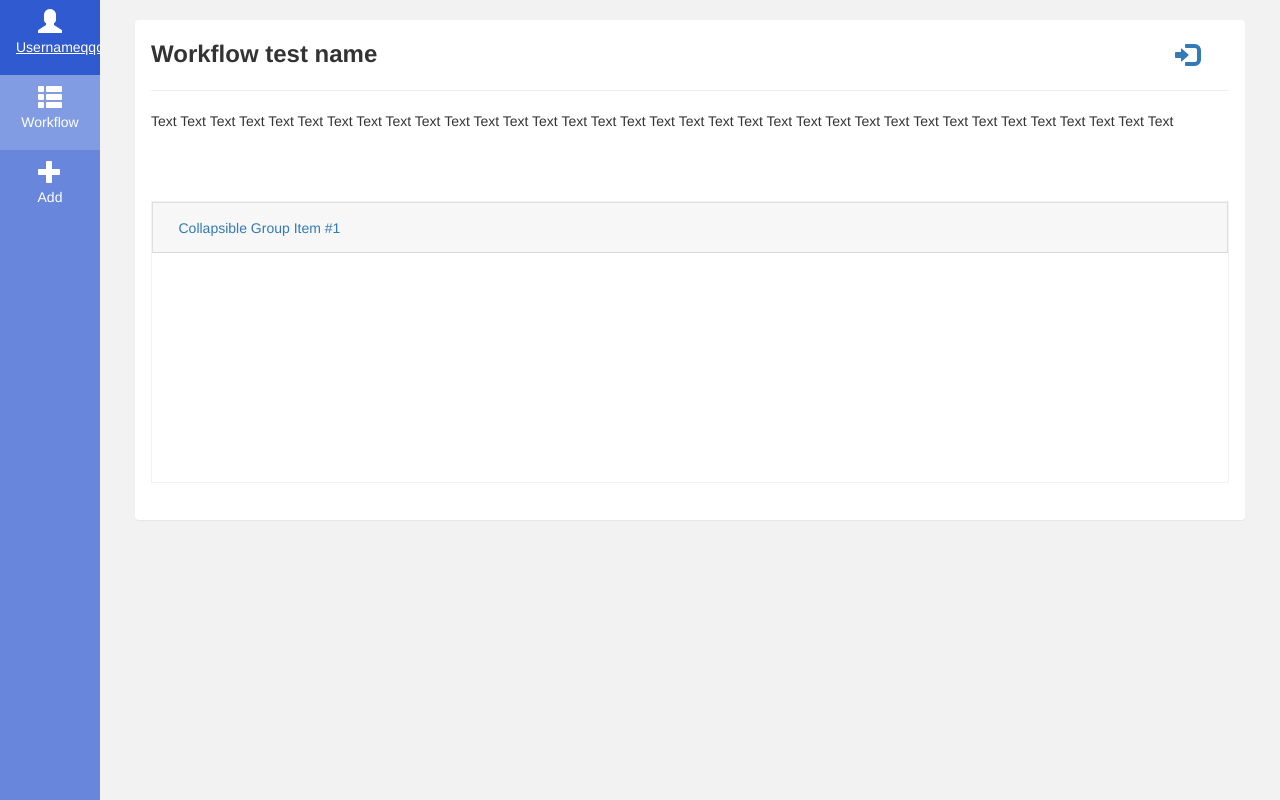
After one commit to mazsak/projectZIO, a Django app: page /workflows in a window 1280 px wide. The commit adds this page. Run offline with Django 3.2, Linux system fonts and the light colour scheme; some libraries are stand-ins or nearby versions.

Commit message:
create view workflows

```diff
--- a/app/app/urls.py
+++ b/app/app/urls.py
@@ -22,5 +22,6 @@ urlpatterns = [
     path('', views.index_view, name='index'),
     path('login', views.login_view, name='login'),
     path('register', views.register_view, name='register'),
+    path('workflows', views.workflows_view, name='workflows'),
     path('admin/', admin.site.urls),
 ]
--- a/app/workflows/static/css/style_component.css
+++ b/app/workflows/static/css/style_component.css
@@ -1,12 +1,12 @@
 /* body */
-body{
+body {
     background-color: #F2F2F2;
     margin: 0;
     display: flex;
 }
 
 /* button */
-button{
+button {
     margin: 10px;
     padding: 8px 60px;
     background-color: #6786DC;
@@ -18,21 +18,21 @@ button{
     cursor: pointer;
 }
 
-button:hover{
+button:hover {
     background-color: #2f5ad0;
 }
 
-button:active{
+button:active {
     background-color: #829ce3;
 }
 
-button:focus{
+button:focus {
     border: none;
     outline: none;
 }
 
 /* input */
-input{
+input {
     border-left: none;
     border-right: none;
     border-top: none;
@@ -41,7 +41,73 @@ input{
     width: 100%;
 }
 
-input:focus{
+input:focus {
     border-color: #000000;
     outline: none;
 }
+
+/* nav */
+nav {
+    position: fixed;
+    height: 100%;
+    width: 100px;
+    overflow: auto;
+    background-color: #6786DC;
+}
+
+nav ul {
+    margin: 0;
+    padding: 0;
+    list-style-type: none;
+}
+
+nav ul li a {
+    align-items: center;
+    display: block;
+    color: white;
+    padding: 8px 16px;
+    text-decoration: none;
+    cursor: pointer;
+}
+
+nav ul li a i {
+    display: block;
+    text-align: center;
+    height: 100%;
+    width: 100%;
+    font-size: 24px;
+    margin: auto;
+}
+
+nav ul li a p {
+    text-align: center;
+}
+
+nav ul li a.active {
+    background-color: #829ce3;
+    color: white;
+}
+
+nav ul li a:hover {
+    background-color: #2f5ad0;
+    color: white;
+}
+
+/* scrollbar */
+::-webkit-scrollbar {
+  width: 8px;
+}
+
+::-webkit-scrollbar-track {
+  box-shadow: inset 0 0 5px grey;
+  border-radius: 20px;
+}
+
+::-webkit-scrollbar-thumb {
+  background: #6786DC;
+  border-radius: 10px;
+}
+
+::-webkit-scrollbar-thumb:hover {
+  background: #2f5ad0;
+}
--- /dev/null
+++ b/app/workflows/templates/component/nav_bar.html
@@ -0,0 +1,33 @@
+{% load static %}
+<link rel="stylesheet" href="https://maxcdn.bootstrapcdn.com/bootstrap/3.3.7/css/bootstrap.min.css">
+<link rel="stylesheet" type="text/css" href="{% static 'css/style_component.css' %}">
+{% block nav_bar %}
+    <nav>
+        <ul>
+            <li>
+                <a href="/login">
+                    <div>
+                        <i class="glyphicon glyphicon-user"></i>
+                        <p>Usernameqqqqqqqqqqqqqqqqqq</p>
+                    </div>
+                </a>
+            </li>
+            <li>
+                <a class="active" href="/workflows">
+                    <div>
+                        <i class="glyphicon glyphicon-th-list"></i>
+                        <p>Workflow</p>
+                    </div>
+                </a>
+            </li>
+            <li>
+                <a href="/register">
+                    <div>
+                        <i class="glyphicon glyphicon-plus"></i>
+                        <p>Add</p>
+                    </div>
+                </a>
+            </li>
+        </ul>
+    </nav>
+{% endblock %}
--- a/app/workflows/templates/pages/login.html
+++ b/app/workflows/templates/pages/login.html
@@ -35,7 +35,7 @@
         <h1>Login</h1>
     </div>
     <div class="margin-30">
-        <input name="login" type="text" placeholder="Login" />
+        <input name="login" type="text" placeholder="Login" value="{{ login }}" />
     </div>
     <div class="margin-30">
         <input name="password" type="password" placeholder="Password" />
--- /dev/null
+++ b/app/workflows/templates/pages/workflows.html
@@ -0,0 +1,100 @@
+{% load static %}
+<!DOCTYPE html>
+<html lang="en">
+<head>
+    <meta charset="UTF-8">
+    <link href="{% static 'css/style_component.css' %}" rel="stylesheet" type="text/css">
+    <link href="{% static 'css/style.css' %}" rel="stylesheet" type="text/css">
+    <link rel="stylesheet" href="https://stackpath.bootstrapcdn.com/bootstrap/4.3.1/css/bootstrap.min.css"
+          integrity="sha384-ggOyR0iXCbMQv3Xipma34MD+dH/1fQ784/j6cY/iJTQUOhcWr7x9JvoRxT2MZw1T" crossorigin="anonymous">
+    <script src="https://ajax.googleapis.com/ajax/libs/jquery/3.5.1/jquery.min.js"></script>
+    <script src="https://maxcdn.bootstrapcdn.com/bootstrap/3.4.1/js/bootstrap.min.js"></script>
+    <title>Workflows</title>
+</head>
+<body>
+<div style="width: 100%;">
+    <div>
+        {% include  "component/nav_bar.html" %}
+    </div>
+    <div style="margin-left:130px;">
+        <div class="row" style="width: 100%;">
+            <div class="panel col" style="margin:20px;height: 500px; min-width: 200px;">
+                <div>
+                    <div class="row " style="width: 100%">
+                        <div class="col">
+                            <h3 style="font-weight: bold; margin: 0;">
+                                Workflow test name
+                            </h3>
+                        </div>
+                        <div class="col col-lg-2" style="text-align: right;">
+                            <a href="#">
+                                <i class="glyphicon glyphicon-log-in" style="font-size: 24px;"></i>
+                            </a>
+                        </div>
+                    </div>
+                    <hr/>
+                    <p style="height: 80px; overflow-y: scroll;">
+                        Text Text Text Text Text Text Text Text Text Text Text Text Text Text Text Text Text Text Text
+                        Text Text Text Text Text Text Text Text Text Text Text Text Text Text Text Text
+                    </p>
+                </div>
+                <div style="border: 1px solid #F2F2F2;">
+                    <div style="height: 280px; overflow-y: scroll; margin: 0;">
+                        <div class="accordion" id="accordionExample" style="margin: 0;">
+                            <div class="card" style="margin: 0;">
+                                <div class="card-header" id="headingOne" style="margin: 0;">
+                                    <h5 style="margin: 0;">
+                                        <button class="btn btn-link " type="button" data-toggle="collapse"
+                                                data-target="#collapseOne" aria-expanded="true"
+                                                aria-controls="collapseOne" style="margin: 0;">
+                                            Collapsible Group Item #1
+                                        </button>
+                                    </h5>
+                                </div>
+
+                                <div id="collapseOne" class="collapse" aria-labelledby="headingOne"
+                                     data-parent="#accordionExample">
+                                    <div class="card-body">
+                                        <div>
+                                            <p>
+                                                Description Description Description Description Description Description
+                                                Description Description Description Description
+                                            </p>
+                                        </div>
+                                        <div>
+                                            <div class="card" style="margin: 0;">
+                                                <div class="card-header" id="asasd" style="margin: 0;">
+                                                    <h5 style="margin: 0;">
+                                                        <button class="btn btn-link" type="button"
+                                                                data-toggle="collapse"
+                                                                data-target="#asdasdasdasd" aria-expanded="true"
+                                                                aria-controls="asdasdasdasd" style="margin: 0;">
+                                                            Collapsible Group Item #1
+                                                        </button>
+                                                    </h5>
+                                                </div>
+
+                                                <div id="asdasdasdasd" class="collapse" aria-labelledby="asasd"
+                                                     data-parent="#accordionExample">
+                                                    <div class="card-body">
+                                                        <p>
+                                                            Description Description Description Description
+                                                            Description Description Description Description
+                                                            Description Description
+                                                        </p>
+                                                    </div>
+                                                </div>
+                                            </div>
+                                        </div>
+                                    </div>
+                                </div>
+                            </div>
+                        </div>
+                    </div>
+                </div>
+            </div>
+        </div>
+    </div>
+</div>
+</body>
+</html>
--- a/app/workflows/views.py
+++ b/app/workflows/views.py
@@ -14,7 +14,7 @@ def login_view(request):
     username = request.POST.get('login')
     password = request.POST.get('password')
     context = {
-        'login': None,
+        'login':  None,
         'password': None
     }
     user = authenticate(request, username=username, password=password)
@@ -25,7 +25,7 @@ def login_view(request):
     elif request.method == 'POST':
         if user is not None:
             login(request,user)
-            messages.info(request, "Account created successfully")
+            messages.info(request, "Logged in successfully")
         else:
             messages.error(request, "Username or password not correct")
     return render(request, 'pages/login.html', context)
@@ -51,3 +51,7 @@ def register_view(request):
             user = User.objects.create_user(username, email, password)
             messages.success(request, "Account created successfully")
     return render(request, 'pages/register.html', context)
+
+
+def workflows_view(request):
+    return render(request, 'pages/workflows.html')
```
Lines whose indentation alone changed are shown as unchanged.
